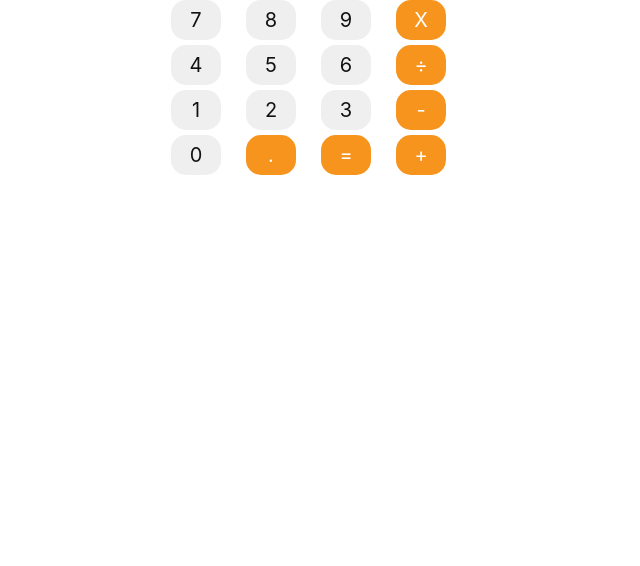
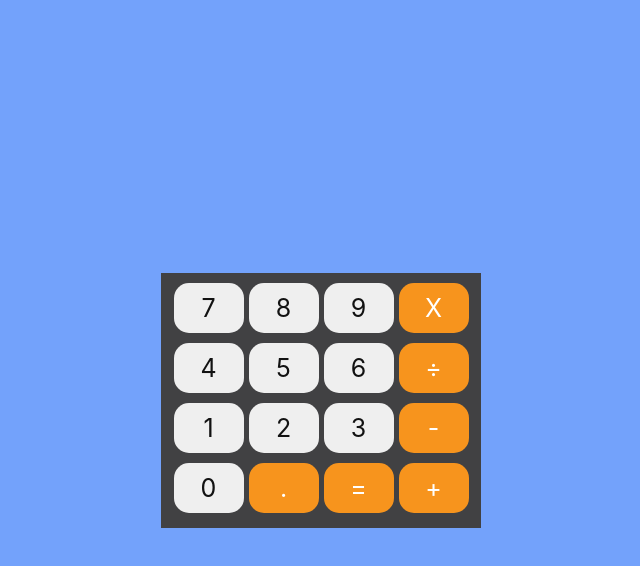
Before and after one commit to JakubKb/react-calculator, a React (Create React App) app: page / in a window 1280 px wide. Shown: the top 566 px of the page, without its empty margins (319-959 px from the left). Built offline with nearby package versions, Linux system fonts and the light colour scheme.

Commit message:
bottom calculator part styled

```diff
--- a/src/App.css
+++ b/src/App.css
@@ -1,16 +1,33 @@
+body {
+  background-color: #73a2fb;
+  display: flex;
+  justify-content: center;
+  align-items: center;
+  height: 100vh;
+}
+
 .button {
   background-color: #efefef;
   border-radius: 15px;
-  width: 50px;
-  height: 40px;
+  width: 70px;
+  height: 50px;
   display: flex;
   justify-content: center;
   align-items: center;
-  font-size: 20px;
+  font-size: 25px;
   color: #121212;
   cursor: pointer;
   text-align: center;
   margin-bottom: 5px;
+}
+
+.container {
+  background-color: #414143;
+  width: 300px;
+  display: flex;
+  justify-content: center;
+  align-items: center;
+  padding: 10px;
 }
 
 .action-btn {
@@ -21,5 +38,6 @@
   display: grid;
   grid-template-columns: repeat(4, 1fr);
   max-width: 300px;
+  gap: 5px;
   margin: 0 auto;
 }
```
